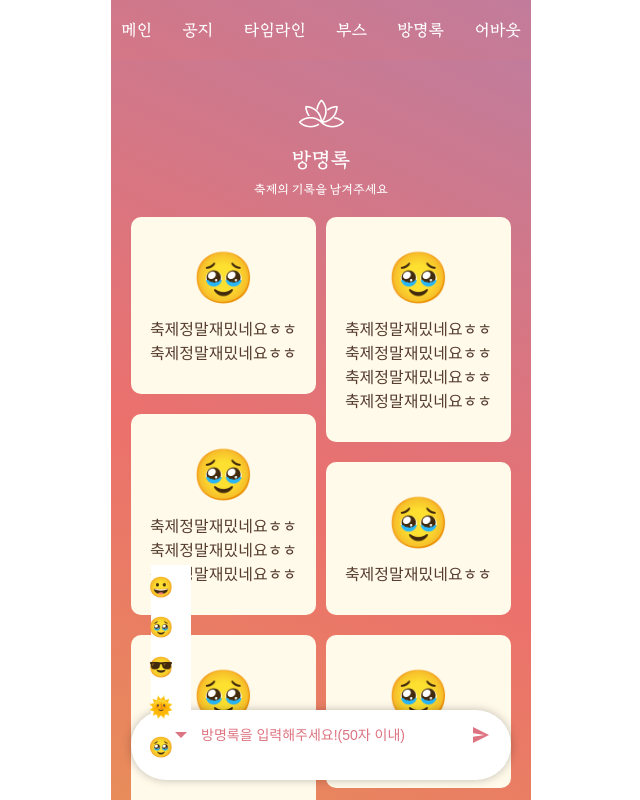
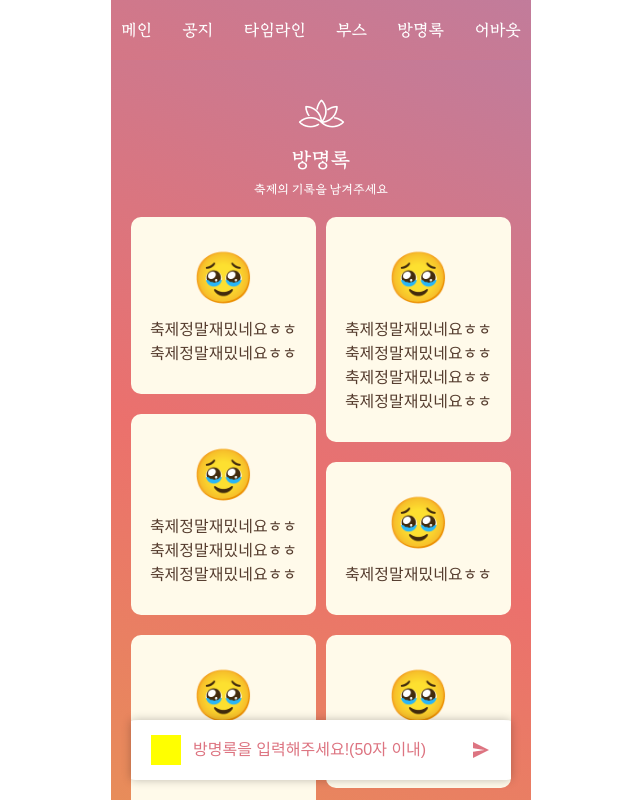
Before and after one commit to ZZZINU/2023_fall_festival_front, a React (Vite) app: page /guestBook in a window 1280 px wide. Shown: the top 800 px of the page, without its empty margins (319-959 px from the left). Built offline with nearby package versions, Linux system fonts and the light colour scheme.

Commit message:
:sparkles: Feat: emoji selector 클릭 방지 MouseDown

```diff
--- a/index.html
+++ b/index.html
@@ -1,10 +1,6 @@
 <!DOCTYPE html>
 <html lang="en">
   <head>
-    <meta
-      name="viewport"
-      content="width=device-width, initial-scale=1, user-scalable=no"
-    />
     <meta charset="UTF-8" />
     <link rel="icon" type="image/svg+xml" href="/vite.svg" />
     <meta name="viewport" content="width=device-width, initial-scale=1.0" />
@@ -12,6 +8,10 @@
   </head>
   <body>
     <div id="root"></div>
+    <meta
+      name="viewport"
+      content="width=device-width, initial-scale=1, user-scalable=no"
+    />
     <script type="module" src="/src/main.jsx"></script>
   </body>
 </html>
--- a/src/pages/guestBook/GuestBook.jsx
+++ b/src/pages/guestBook/GuestBook.jsx
@@ -1,4 +1,4 @@
-import React from "react";
+import React, { useEffect, useRef, useState } from "react";
 import * as S from "./style";
 import PageTitle from "../../components/common/pageTitle/PageTitle";
 
@@ -20,15 +20,54 @@ function GuestBook() {
     "축제정말재밌네요ㅎㅎ",
     "축제정말재밌네요ㅎㅎ축제정말재밌네요ㅎㅎ"
   ];
+  const [currentIcon, setCurrentIcon] = useState("cry");
+  const iconData = [
+    { name: "cry", icon: "🥹" },
+    { name: "hip", icon: "😎" },
+    { name: "fire", icon: "🔥" },
+    { name: "festival", icon: "🎉" },
+    { name: "heart", icon: "❤️" }
+  ];
+
+  const inputRef = useRef();
+  const iconListRef = useRef();
+  const [focus, setFocus] = useState(false);
+
+  const focusHandler = e => {
+    if (!focus) {
+      setFocus(true);
+    }
+    console.log(`focus Handler ${e.target.value}`);
+    iconListRef.current.style.display = "flex";
+    iconListRef.current.style.marginBottom = "20px";
+  };
+  const blurHandler = e => {
+    if (focus) {
+      setFocus(false);
+    }
+    console.log(`blur Handler ${e.target.value}`);
+    iconListRef.current.style.display = "none";
+    iconListRef.current.style.marginBottom = "0px";
+    console.log(e);
+  };
+
+  useEffect(() => {
+    console.log(focus);
+  }, [focus]);
+
+  const clickIcon = e => {
+    console.log("열림");
+  };
+
   return (
     <S.GuestBookWrapper>
       <PageTitle mainTitle={"방명록"} subTitle={"축제의 기록을 남겨주세요"} />
 
       <S.GuestBookContent>
-        <S.GuestBookContentBox style={{ marginRight: "5px" }}>
+        <S.GuestBookContentBox key={1} style={{ marginRight: "5px" }}>
           {data.map((item, index) => {
             return index % 2 == 0 ? (
-              <S.GuestBookBox key={index}>
+              <S.GuestBookBox key={index * 2}>
                 <S.GeustBookIcon>🥹</S.GeustBookIcon>
                 <S.GeustBookText>{item}</S.GeustBookText>
               </S.GuestBookBox>
@@ -37,10 +76,11 @@ function GuestBook() {
             );
           })}
         </S.GuestBookContentBox>
-        <S.GuestBookContentBox style={{ marginLeft: "5px" }}>
+
+        <S.GuestBookContentBox key={2} style={{ marginLeft: "5px" }}>
           {data.map((item, index) => {
             return index % 2 == 1 ? (
-              <S.GuestBookBox key={index}>
+              <S.GuestBookBox key={index * 2 + 1}>
                 <S.GeustBookIcon>🥹</S.GeustBookIcon>
                 <S.GeustBookText>{item}</S.GeustBookText>
               </S.GuestBookBox>
@@ -54,32 +94,42 @@ function GuestBook() {
       <S.GuestBookInputWrapper>
         <S.GuestBookInputIconWrapper>
           <S.GuestBookInputIconSelector>
-            <S.GuestBookInputIconBox>🥹</S.GuestBookInputIconBox>
-
-            <S.GuestBookImg>
-              <img src="./guestBook/icon_select.png" />
-            </S.GuestBookImg>
+            <S.GuestBookInputIconBox
+              onMouseDown={event => {
+                event.preventDefault();
+              }}
+              onClick={clickIcon}
+            ></S.GuestBookInputIconBox>
           </S.GuestBookInputIconSelector>
 
-          <S.GuestBookInputIconList>
-            <S.GuestBookInputIconBox>😀</S.GuestBookInputIconBox>
-            <S.GuestBookInputIconBox>🥹</S.GuestBookInputIconBox>
-            <S.GuestBookInputIconBox>😎</S.GuestBookInputIconBox>
-            <S.GuestBookInputIconBox>🌞</S.GuestBookInputIconBox>
-
-            <S.GuestBookInputIconSelector>
-              <S.GuestBookInputIconBox>🥹</S.GuestBookInputIconBox>
-              <S.GuestBookImg>
-                <img src="./guestBook/icon_select.png" />
-              </S.GuestBookImg>
-            </S.GuestBookInputIconSelector>
+          <S.GuestBookInputIconList ref={iconListRef}>
+            {iconData.map((item, index) => {
+              return (
+                <S.GuestBookInputIconBox
+                  onMouseDown={event => {
+                    event.preventDefault();
+                  }}
+                  onClick={clickIcon}
+                  key={index}
+                >
+                  {item.icon}
+                </S.GuestBookInputIconBox>
+              );
+            })}
           </S.GuestBookInputIconList>
         </S.GuestBookInputIconWrapper>
 
-        <S.GuestBookInput placeholder="방명록을 입력해주세요!(50자 이내)" />
-        <S.GuestBookImg>
-          <img src="./guestBook/icon_send.png" />
-        </S.GuestBookImg>
+        <div style={{ display: "flex", width: "100%" }}>
+          <S.GuestBookInput
+            ref={inputRef}
+            placeholder="방명록을 입력해주세요!(50자 이내)"
+            onFocus={focusHandler}
+            onBlur={blurHandler}
+          />
+          <S.GuestBookImg style={{ marginLeft: "15px" }}>
+            <img src="./guestBook/icon_send.png" />
+          </S.GuestBookImg>
+        </div>
       </S.GuestBookInputWrapper>
     </S.GuestBookWrapper>
   );
--- a/src/pages/guestBook/style.jsx
+++ b/src/pages/guestBook/style.jsx
@@ -53,7 +53,7 @@ export const GuestBookInputWrapper = styled.div`
   bottom: 0;
   display: flex;
 
-  border-radius: 50px;
+  border-radius: 2%;
 
   width: calc(100% - 40px);
   max-width: 380px;
@@ -64,24 +64,30 @@ export const GuestBookInputWrapper = styled.div`
   margin-bottom: 20px;
   background-color: white;
   box-shadow: 0px 0px 10px 0px rgba(0, 0, 0, 0.25);
+
+  &:focus-within {
+    flex-direction: column;
+  }
 `;
 
 export const GuestBookInput = styled.input`
-  font-size: 14px;
-  height: 20px;
+  font-size: 16px;
+  height: 30px;
 
   flex-grow: 1;
-
-  padding: 0 10px;
 
   color: ${props => props.theme.colors.fontBrown};
 
   &::placeholder {
     color: ${props => props.theme.colors.primary1};
   }
+  &:focus {
+    background-color: #ececec;
+  }
 `;
 
 export const GuestBookInputIconWrapper = styled.div`
+  display: flex;
   position: relative;
 `;
 
@@ -90,30 +96,27 @@ export const GuestBookInputIconSelector = styled.div`
 `;
 
 export const GuestBookInputIconList = styled.div`
-  width: 40px;
-  position: absolute;
-  bottom: 0px;
+  background-color: white;
 
-  display: flex;
-  flex-direction: column;
-  background-color: white;
-  /* padding: 20px 0px; */
+  display: none;
 `;
 
 export const GuestBookInputIconBox = styled.div`
-  width: 20px;
-  height: 20px;
-  font-size: 20px;
+  width: 30px;
+  height: 30px;
+  font-size: 25px;
   display: flex;
   justify-content: center;
   align-items: center;
+  background-color: yellow;
+  margin-right: 10px;
 
-  margin: 10px 0px;
+  cursor: pointer;
 `;
 
 export const GuestBookImg = styled.div`
   width: 20px;
-  height: 20px;
+  height: 30px;
   display: flex;
   justify-content: center;
   align-items: center;
```
